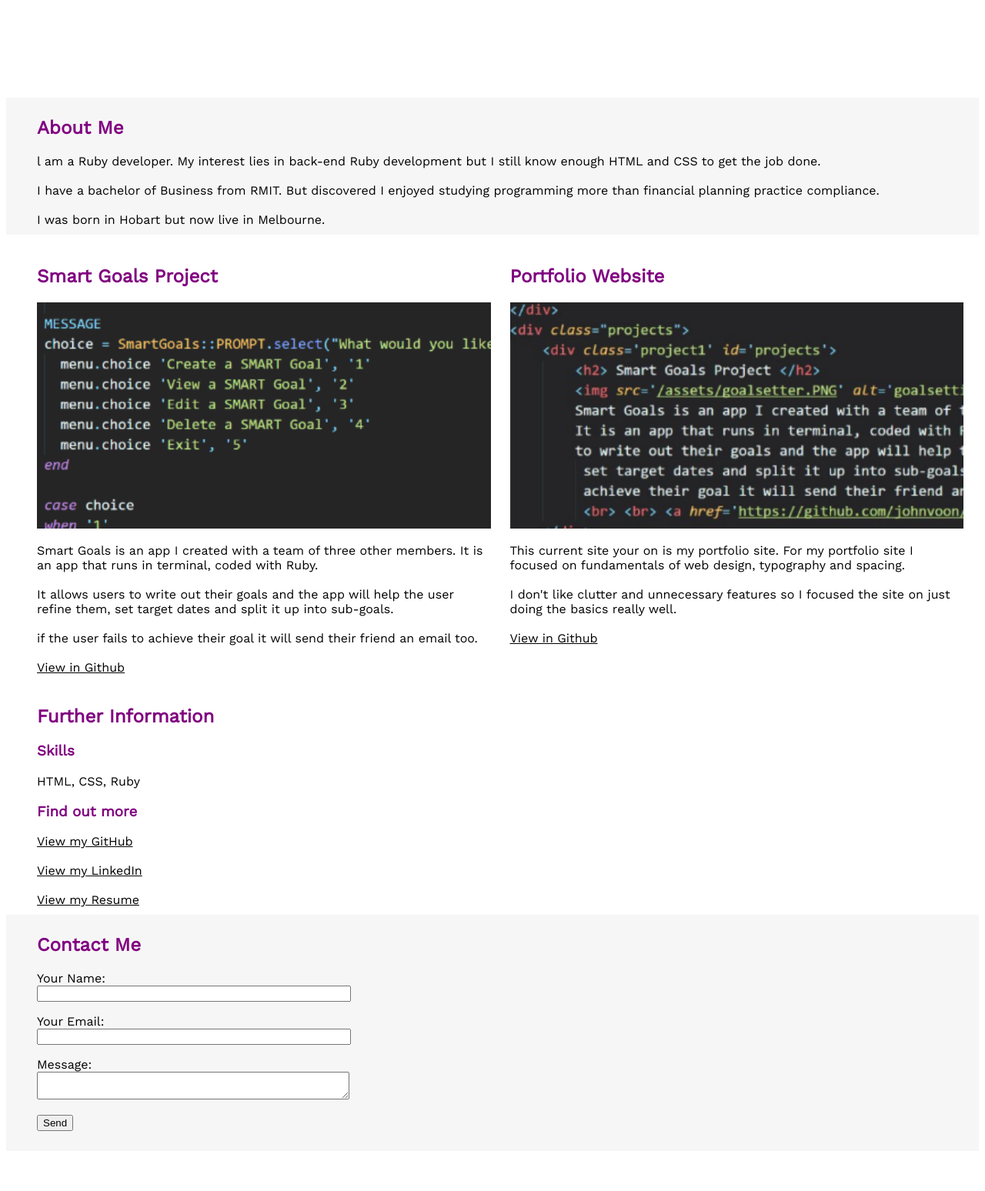
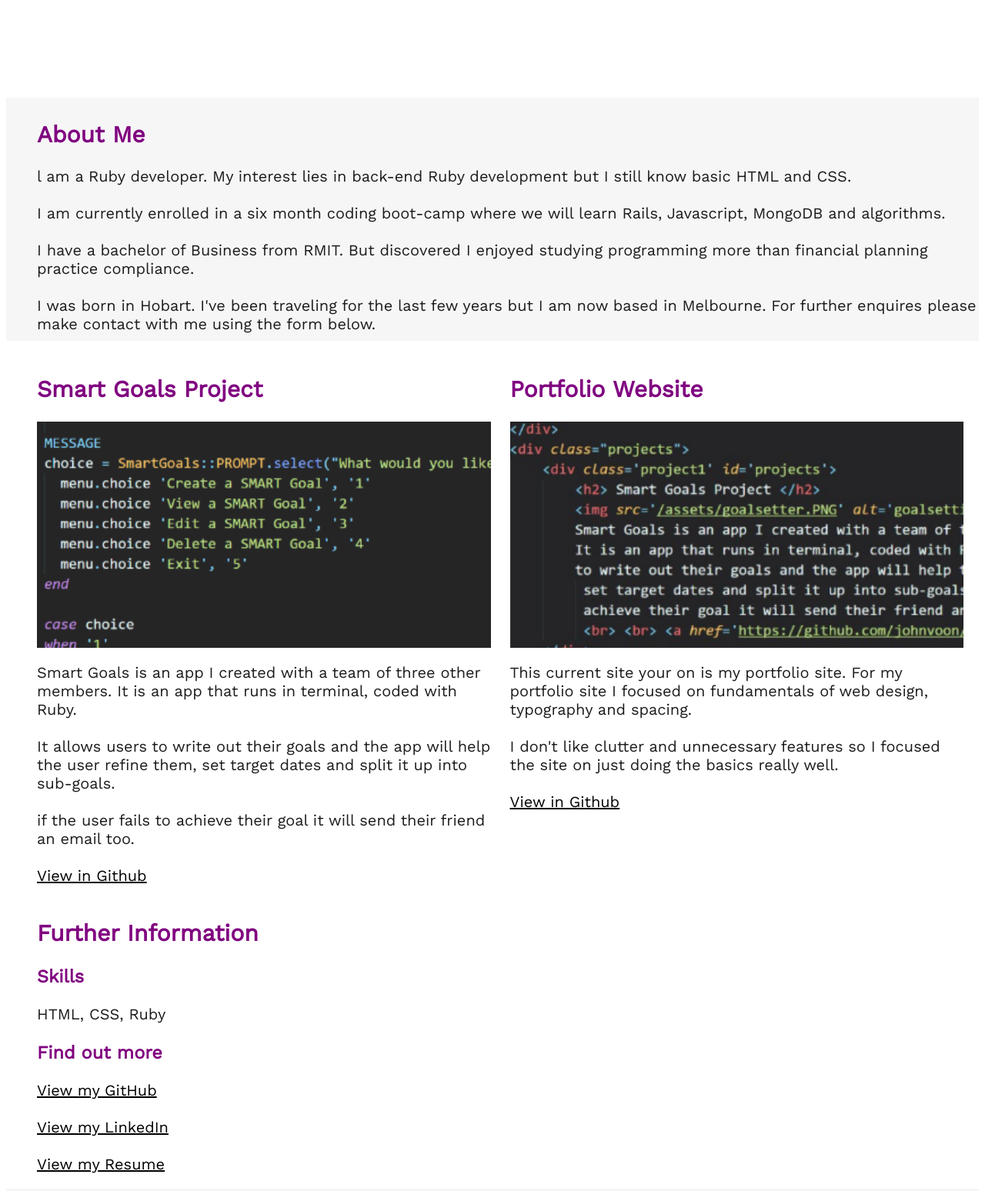
Before and after one commit to eventus1/portfolio, a plain HTML site: page index.html in a window 1280 px wide. Shown: the part 600-2148 px from the top of the page at 77% size. Before the commit the page ends 2104 px from the top, so only its background shows below. Drawn offline with nearby package versions, Linux system fonts and the light colour scheme.

Commit message:
third commit

```diff
--- a/assets/main.css
+++ b/assets/main.css
@@ -28,7 +28,7 @@
 }
 
 .more {
-    padding-bottom: 10px;
+    padding-bottom: 20px;
     padding-left: 20px;
 }
 
@@ -64,6 +64,7 @@ body {
     font-family: 'Work Sans', sans-serif;
     font-size: 16px;
      padding-left: 20px;
+     color: #1C1C1C;
 }
 
 a {
@@ -93,4 +94,8 @@ a:hover {
      textarea, input {
     width:400px;
     }
+
+    .about, .content, .projects, .more {
+        font-size: 20px;
+    }
 }
--- a/index.html
+++ b/index.html
@@ -47,11 +47,14 @@
     </div>
     <div class='about' id='about'>
         <h2> About Me </h2>
-            l am a Ruby developer.  My interest lies in back-end Ruby development but I still know enough HTML and CSS to get the job done.
+            l am a Ruby developer.  My interest lies in back-end Ruby development but I still know basic HTML and CSS.
+            <br><br>
+            I am currently enrolled in a six month coding boot-camp where we will learn Rails, Javascript, MongoDB and algorithms.
             <br><br>
             I have a bachelor of Business from RMIT.  But discovered I enjoyed studying programming more than financial planning practice compliance.
             <br><br>
-            I was born in Hobart but now live in Melbourne.
+            I was born in Hobart.  I've been traveling for the last few years but I am now based in Melbourne.  For further enquires please
+            make contact with me using the form below.
 
     </div>
     <div class="projects">
```
